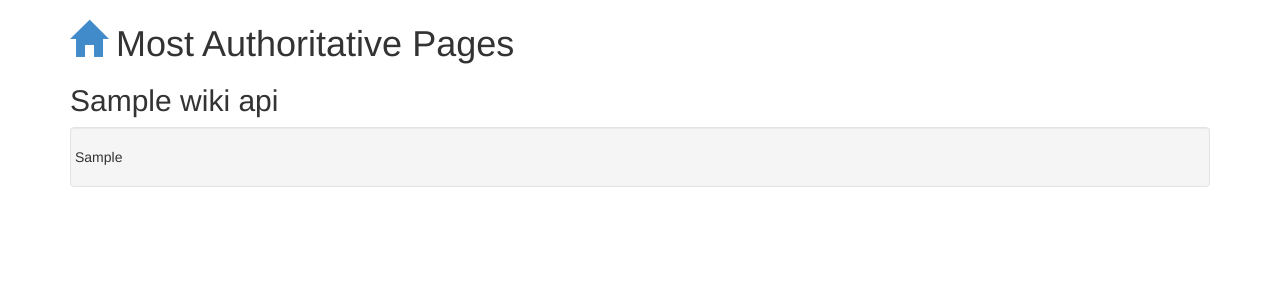
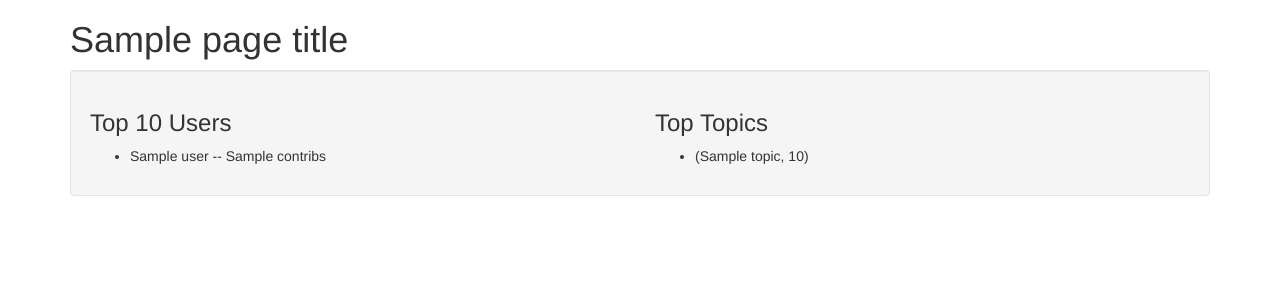
Before and after one commit to Wikia/WikiaAuthority, a Flask app: template AuthorityReporter/templates/page.html in a window 1280 px wide. Shown: the top 300 px of the page. Run offline with Flask 2, Linux system fonts and the light colour scheme; the template is opened without the code that fills it: most values are stand-ins (such as "Sample title", 1, 10 or a date in 2020); parts of the project's set-up code (start-up, migrations or seed data) failed here and were passed over.

Commit message:
page view

```diff
--- a/AuthorityReporter/app.py
+++ b/AuthorityReporter/app.py
@@ -2,6 +2,7 @@ from flask import Flask, render_template, Response
 import requests
 import argparse
 import json
+from collections import OrderedDict
 from wikia_dstk.authority import add_db_arguments, get_db_and_cursor
 from nlp_services.authority import WikiAuthorityService, PageAuthorityService
 from nlp_services.authority import WikiAuthorTopicAuthorityService, WikiAuthorsToIdsService
@@ -122,18 +123,36 @@ def wiki_articles(wiki_id):
 
 
 
-@app.route(u'/wiki/<wiki_id>/page/<page>/')
-def page_index(wiki_id, page):
-    page = int(page)
-    global WIKI_ID, WIKI_API_DATA, WIKI_AUTHORITY_DATA, POOL
+@app.route(u'/wiki/<wiki_id>/page/<page_id>/')
+def page_index(wiki_id, page_id):
+    global WIKI_ID, WIKI_API_DATA, WIKI_AUTHORITY_DATA, POOL, args
     configure_wiki_id(wiki_id)
 
-    page_data = WIKI_AUTHORITY_DATA.get(str(wiki_id)+u"_"+str(page), {})
-    print page_data
+    db, cursor = get_db_and_cursor(args)
+    cursor.execute(u"""SELECT user_id, user_name, contribs FROM articles_users
+                       WHERE wiki_id = %s AND article_id = %s ORDER BY contribs desc LIMIT 10""" % (wiki_id, page_id))
 
-    if WIKI_API_DATA[u'url'].endswith(u'/'):
-        WIKI_API_DATA[u'url'] = WIKI_API_DATA[u'url'][:-1]
-    return render_template(u'page.html', page_data=page_data, wiki_api_data=WIKI_API_DATA)
+    users_dict = OrderedDict([(a[0], {u'id': a[0], u'name': a[1], u'contribs': a[2]}) for a in cursor.fetchall()])
+
+    user_api_data = requests.get(WIKI_API_DATA[u'url']+u'/api/v1/User/Details',
+                                 params={u'ids': u','.join(map(lambda x: str(x), users_dict.keys())),
+                                         u'format': u'json'}).json()[u'items']
+
+    for user_data in user_api_data:
+        users_dict[user_data[u'user_id']].update(user_data)
+
+    cursor.execute(u"""SELECT topics.topic_id, topics.name
+                       FROM topics INNER JOIN articles_topics ON wiki_id = %d AND article_id = %d
+                                              AND topics.topic_id = articles_topics.topic_id
+                       ORDER BY topics.total_authority DESC LIMIT 25""" % (wiki_id, page_id))
+
+    page_topics = [{u'id': row[0], u'name': row[1]} for row in cursor.fetchall()]
+
+    cursor.execute(u"""SELECT title FROM articles WHERE article_id = %s AND wiki_id = %s""" % (page_id, wiki_id))
+    (page_title,) = cursor.fetchall()
+
+    return render_template(u'page.html', users=users_dict.values(), topics=page_topics,
+                           wiki_api_data=WIKI_API_DATA, page_title=page_title)
 
 
 @app.route(u'/')
--- a/AuthorityReporter/templates/page.html
+++ b/AuthorityReporter/templates/page.html
@@ -10,13 +10,28 @@
   <body class="container">
     <script src="http://code.jquery.com/jquery.min.js"></script>
     <script src="/static/js/bootstrap.min.js"></script>
-    <h1><a href="/"><span class="glyphicon glyphicon-home"></span></a> Most Authoritative Pages</h1>
-    <h2>{{ wiki_api_data['title'] }}</h2>
+    <h1>{{page_title}}</h1>
     {% for doc in docs %}
     <div class="well">
       <div class="row">
-        {{page_data}}
+        <div class="col-md-6">
+            <h3>Top 10 Users</h3>
+            <ul>
+            {% for user in users %}
+            <li>{{user.name}} -- {{user.contribs}}</li>
+            {% endfor %}
+            </ul>
+        </div>
+        <div class="col-md-6">
+            <h3>Top Topics</h3>
+            <ul>
+            {% for topic in topics %}
+            <li>{{topic}}</li>
+            {% endfor %}
+            </ul>
+        </div>
       </div>
+
     </div>
     {% endfor %}
     </div>
```
